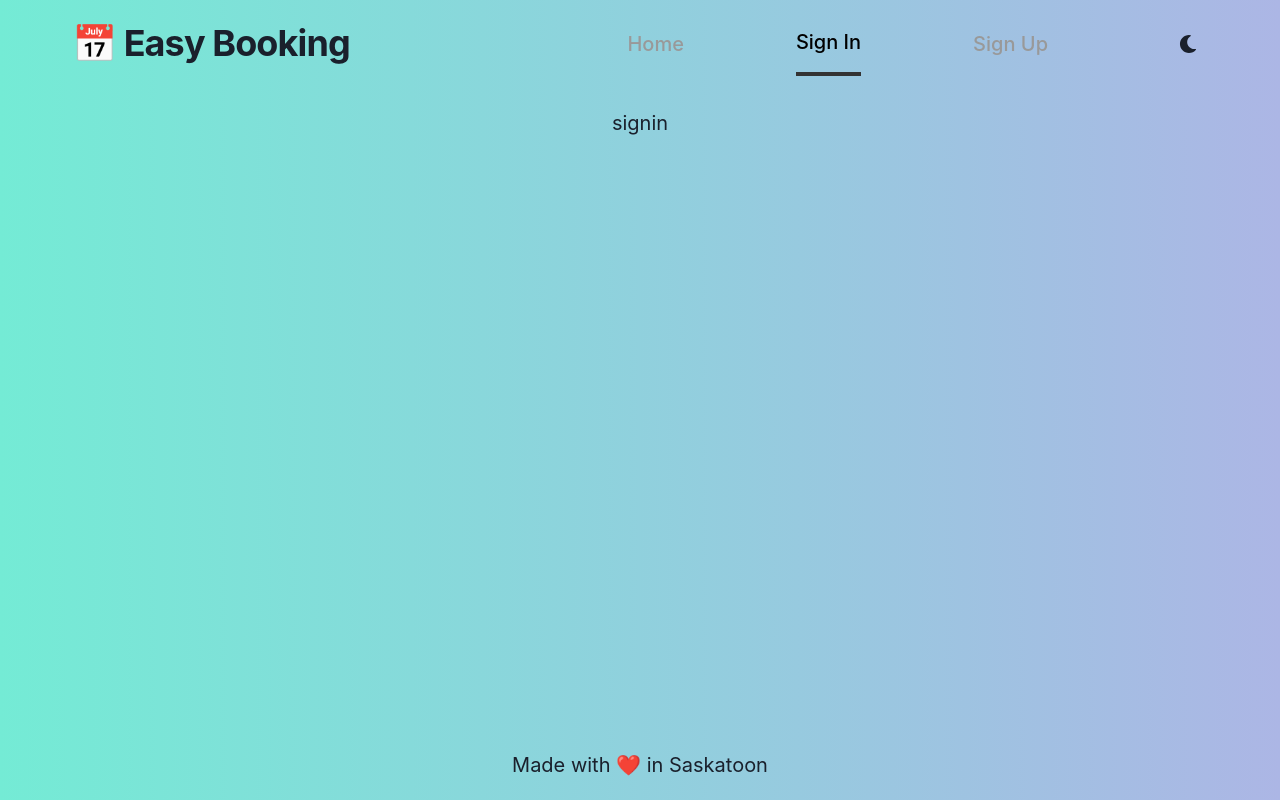
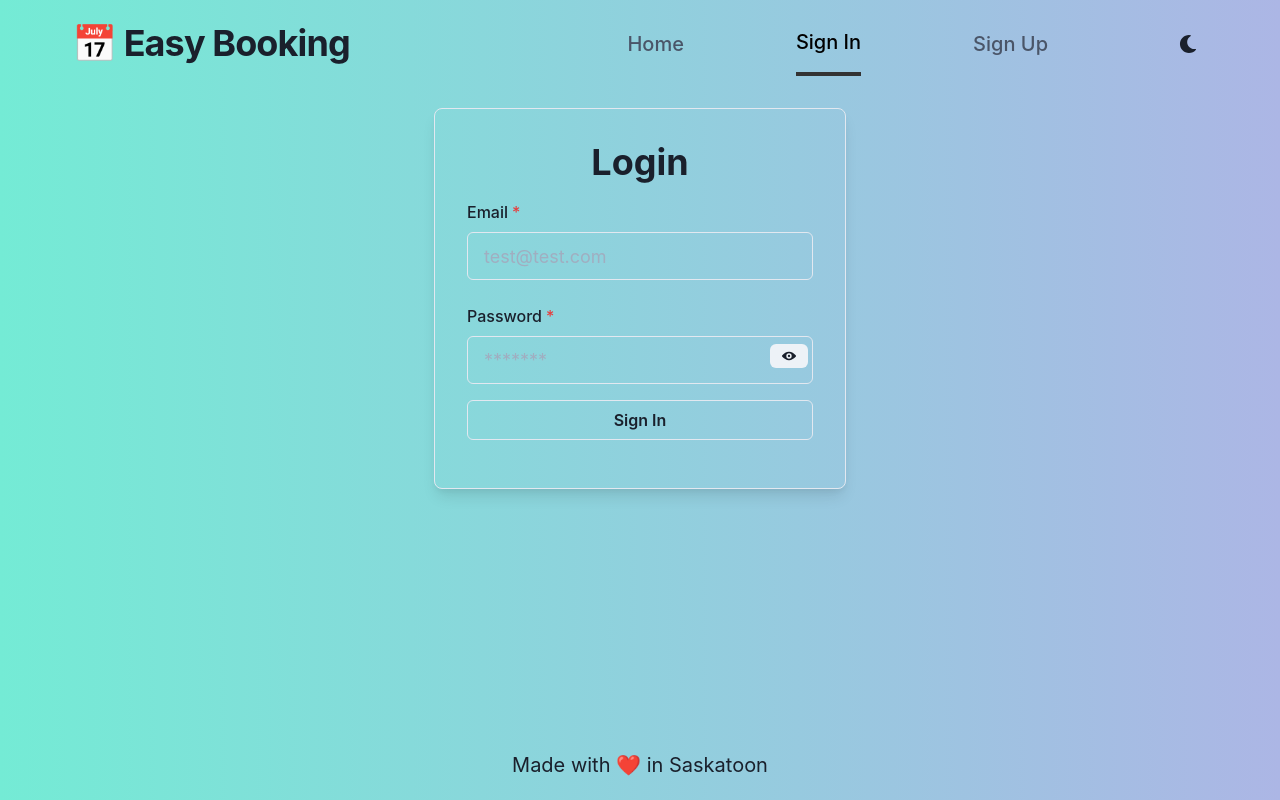
Before and after one commit to easy-booking-project/easy-booking-frontend_old, a React (Create React App) app: page /#/ in a window 1280 px wide. Both pictures are taken after a click on the element "Sign In". Built offline with nearby package versions, Linux system fonts and the light colour scheme.

Commit message:
fix the navbar

```diff
--- /dev/null
+++ b/src/components/common/ErrorMessage.tsx
@@ -0,0 +1,14 @@
+
+import React from 'react';
+import { Box, Alert, AlertIcon, AlertDescription } from '@chakra-ui/react';
+
+export default function ErrorMessage({ message }: any) {
+  return (
+    <Box my={4}>
+      <Alert status="error" borderRadius={4}>
+        <AlertIcon />
+        <AlertDescription>{message}</AlertDescription>
+      </Alert>
+    </Box>
+  );
+}
--- a/src/components/common/Header.tsx
+++ b/src/components/common/Header.tsx
@@ -1,4 +1,4 @@
-import { Box, Flex, Heading, IconButton, Menu, MenuButton, MenuItem, MenuList } from '@chakra-ui/react';
+import { Box, Flex, Heading, IconButton, Menu, MenuButton, MenuItem, MenuList, useColorModeValue } from '@chakra-ui/react';
 import React from 'react';
 import { HamburgerIcon } from '@chakra-ui/icons';
 import { AiOutlineLogin, AiOutlineDeliveredProcedure } from 'react-icons/ai';
@@ -11,6 +11,15 @@ const Header = () => {
 
   // get url pathname
   const location = useLocation();
+
+  // nav header
+  const header1 = useColorModeValue("#000", "#fff");
+  const header2 = useColorModeValue("#4A5568", "#F7FAFC");
+
+
+  const hover = useColorModeValue("#000","#fff");
+
+  const borderBottom = useColorModeValue("4px solid #333","4px solid #F7FAFC");
 
   return (
     <Flex
@@ -36,18 +45,19 @@ const Header = () => {
           mr={{ md: '9', lg: '28' }}
           fontWeight="500"
           cursor="pointer"
-          borderBottom={location.pathname === '/' ? '4px solid #333' : ''}
+          borderBottom={location.pathname === '/' ? borderBottom : ''}
           h="16"
           alignItems="center"
           onClick={() => {
             history.push('/');
           }}
-          color={location.pathname === '/' ? '#000' : '#999'}
+          _hover={{ color: hover }}
+          color={location.pathname === '/' ? header1 : header2}
         >
           Home
         </Flex>
         <Flex
-          _hover={{ color: '#000' }}
+          _hover={{ color: hover }}
           mr={{ md: '9', lg: '28' }}
           h="16"
           fontWeight="500"
@@ -56,13 +66,13 @@ const Header = () => {
           onClick={() => {
             history.push('/signin');
           }}
-          color={location.pathname === '/signin' ? '#000' : '#999'}
-          borderBottom={location.pathname === '/signin' ? '4px solid #333' : ''}
+          color={location.pathname === '/signin' ? header1 : header2}
+          borderBottom={location.pathname === '/signin' ? borderBottom : ''}
         >
           Sign In
         </Flex>
         <Flex
-          _hover={{ color: '#000' }}
+          _hover={{ color: hover }}
           mr={{ md: '9', lg: '28' }}
           fontWeight="500"
           h="16"
@@ -71,8 +81,8 @@ const Header = () => {
           onClick={() => {
             history.push('/signup');
           }}
-          color={location.pathname === '/signup' ? '#000' : '#999'}
-          borderBottom={location.pathname === '/signup' ? '4px solid #333' : ''}
+          color={location.pathname === '/signup' ? header1 : header2}
+          borderBottom={location.pathname === '/signup' ? borderBottom : ''}
         >
           Sign Up
         </Flex>
--- a/src/components/pages/SignIn.tsx
+++ b/src/components/pages/SignIn.tsx
@@ -1,12 +1,86 @@
-import { Box } from '@chakra-ui/react';
-import React from 'react';
+import React, { useState } from 'react';
+import {
+  Flex,
+  Box,
+  Heading,
+  FormControl,
+  FormLabel,
+  Input,
+  Button,
+  CircularProgress,
+  Text,
+  InputGroup,
+  InputRightElement,
+  Icon,
+} from '@chakra-ui/react';
+import { ViewIcon, ViewOffIcon } from '@chakra-ui/icons';
+import ErrorMessage from '../common/ErrorMessage';
 
-const SignIn = () => {
-    return (
-        <Box>
-            signin
-        </Box>
-    );
-};
+export default function Login() {
+  const [email, setEmail] = useState('');
+  const [password, setPassword] = useState('');
+  const [error, setError] = useState('');
+  const [isLoading, setIsLoading] = useState(false);
+  const [isLoggedIn, setIsLoggedIn] = useState(false);
+  const [showPassword, setShowPassword] = useState(false);
 
-export default SignIn;
+  return (
+    <Flex width="full" align="center" justifyContent="center">
+      <Box p={8} maxWidth="500px" borderWidth={1} borderRadius={8} boxShadow="lg">
+        {isLoggedIn ? (
+          <Box textAlign="center">
+            <Text>{email} logged in!</Text>
+            <Button variantColor="orange" variant="outline" width="full" mt={4} onClick={() => setIsLoggedIn(false)}>
+              Sign out
+            </Button>
+          </Box>
+        ) : (
+          <>
+            <Box textAlign="center">
+              <Heading>Login</Heading>
+            </Box>
+            <Box my={4} textAlign="left">
+              <form
+              //   onSubmit={}
+              >
+                {error && <ErrorMessage message={error} />}
+                <FormControl isRequired>
+                  <FormLabel>Email</FormLabel>
+                  <Input
+                    type="email"
+                    placeholder="test@test.com"
+                    size="lg"
+                    onChange={(event) => setEmail(event.currentTarget.value)}
+                  />
+                </FormControl>
+                <FormControl isRequired mt={6}>
+                  <FormLabel>Password</FormLabel>
+                  <InputGroup>
+                    <Input
+                      type={showPassword ? 'text' : 'password'}
+                      placeholder="*******"
+                      size="lg"
+                      onChange={(event) => setPassword(event.currentTarget.value)}
+                    />
+                    <InputRightElement width="3rem">
+                      <Button
+                        h="1.5rem"
+                        size="sm"
+                        // onClick={}
+                      >
+                        {showPassword ? <ViewOffIcon /> : <ViewIcon />}
+                      </Button>
+                    </InputRightElement>
+                  </InputGroup>
+                </FormControl>
+                <Button variantColor="teal" variant="outline" type="submit" width="full" mt={4}>
+                  {isLoading ? <CircularProgress isIndeterminate size="24px" color="teal" /> : 'Sign In'}
+                </Button>
+              </form>
+            </Box>
+          </>
+        )}
+      </Box>
+    </Flex>
+  );
+}
```
